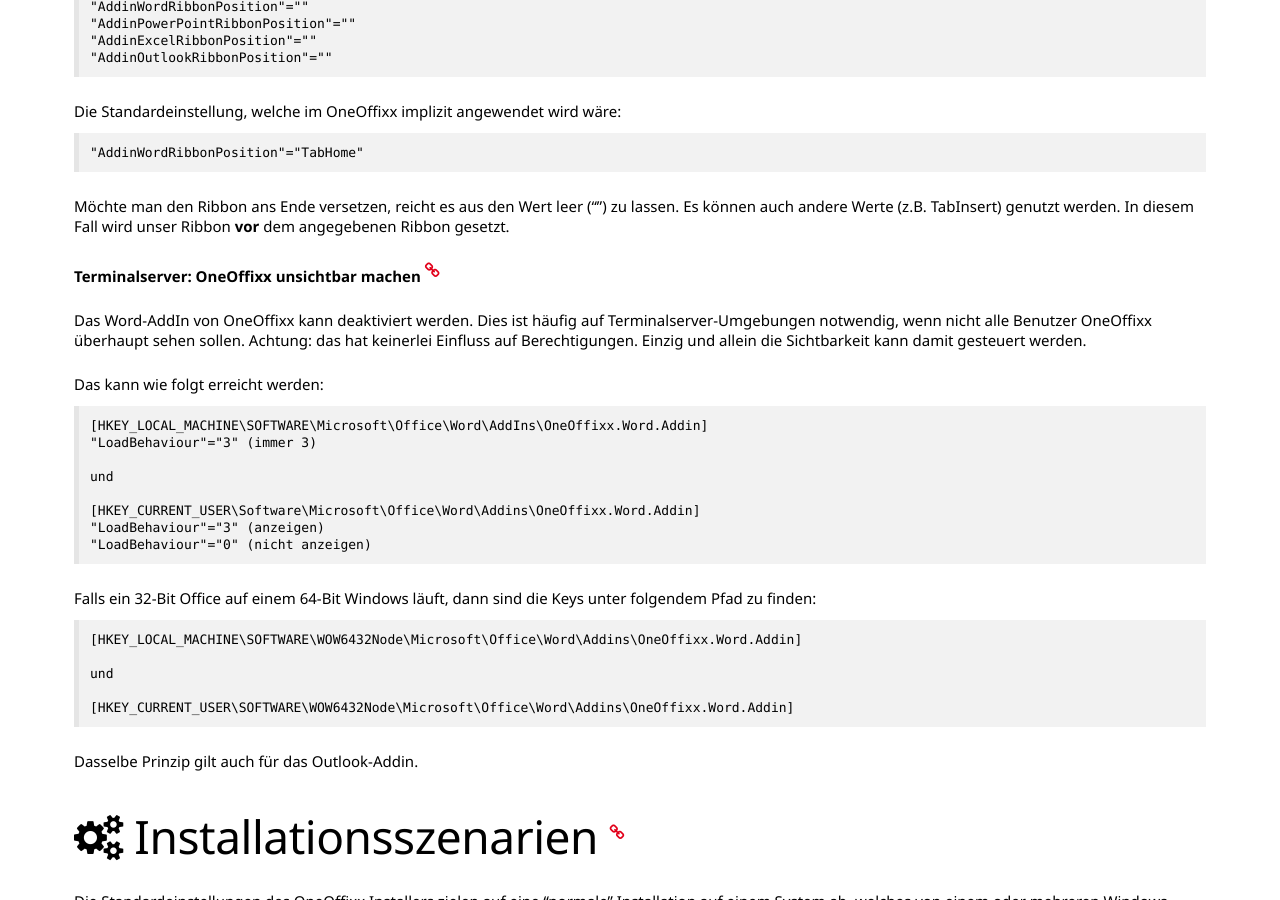
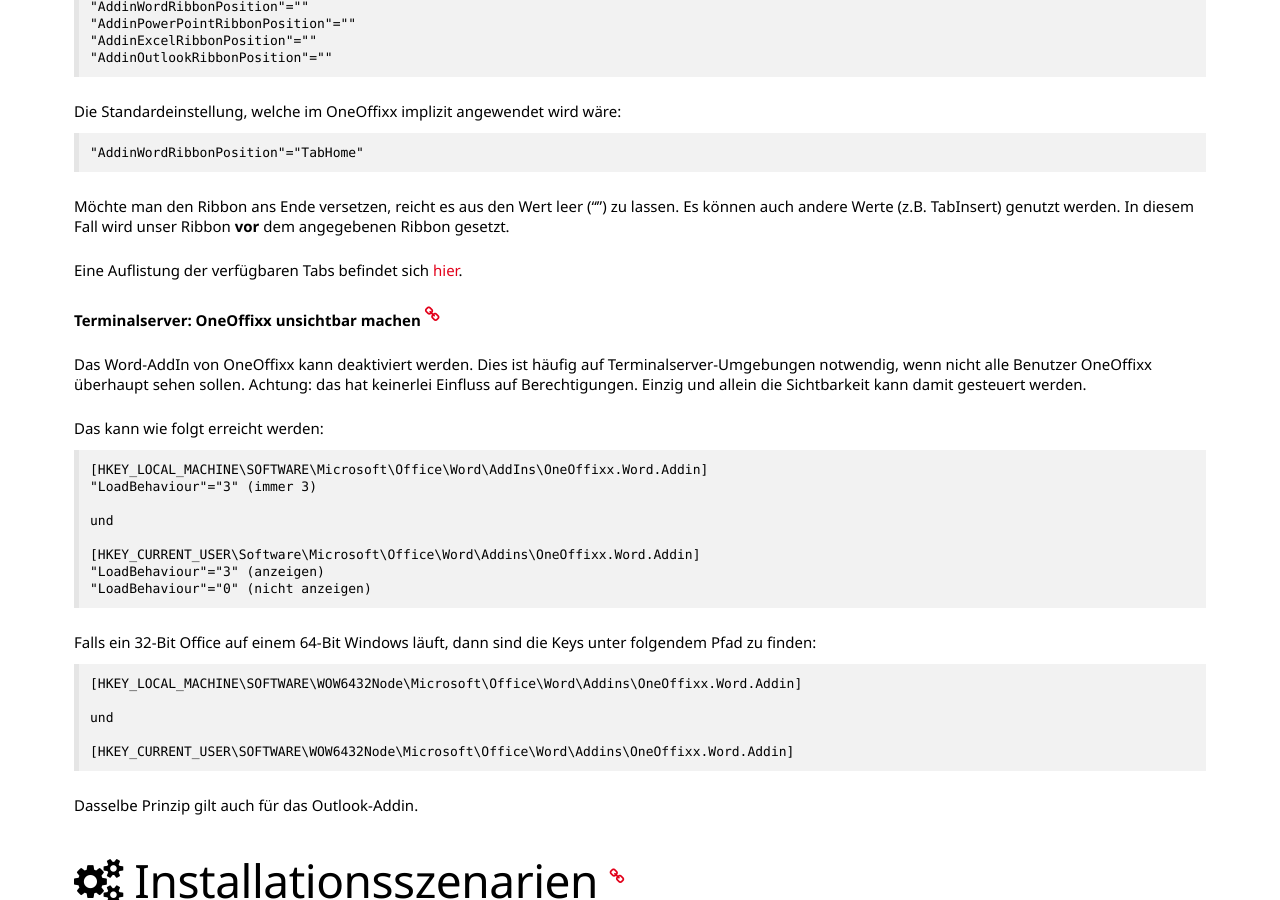
Before and after one commit to primesoft-group/oneoffixx-docs, a Jekyll site: the page built from _pages/install/de/client.md, in a window 1280 px wide and 900 px high, scrolled down 3966 px. Built offline with Jekyll 4.4.1, drawn with Linux system fonts in a browser that asks for light colours; nearby versions of some CDN libraries; some web fonts are replaced.

Commit message:
Update client.md

```diff
--- a/_pages/install/de/client.md
+++ b/_pages/install/de/client.md
@@ -155,6 +155,8 @@
 
 Möchte man den Ribbon ans Ende versetzen, reicht es aus den Wert leer ("") zu lassen. Es können auch andere Werte (z.B. TabInsert) genutzt werden. In diesem Fall wird unser Ribbon __vor__ dem angegebenen Ribbon gesetzt.
 
+Eine Auflistung der verfügbaren Tabs befindet sich [hier](https://docs.microsoft.com/en-us/office/dev/add-ins/reference/manifest/officetab).
+
 __Terminalserver: OneOffixx unsichtbar machen__ {% include anchor.html name="oneoffixx_hidden" %}
 
 Das Word-AddIn von OneOffixx kann deaktiviert werden. Dies ist häufig auf Terminalserver-Umgebungen notwendig, wenn nicht alle Benutzer OneOffixx überhaupt sehen sollen. Achtung: das hat keinerlei Einfluss auf Berechtigungen. Einzig und allein die Sichtbarkeit kann damit gesteuert werden.
```
